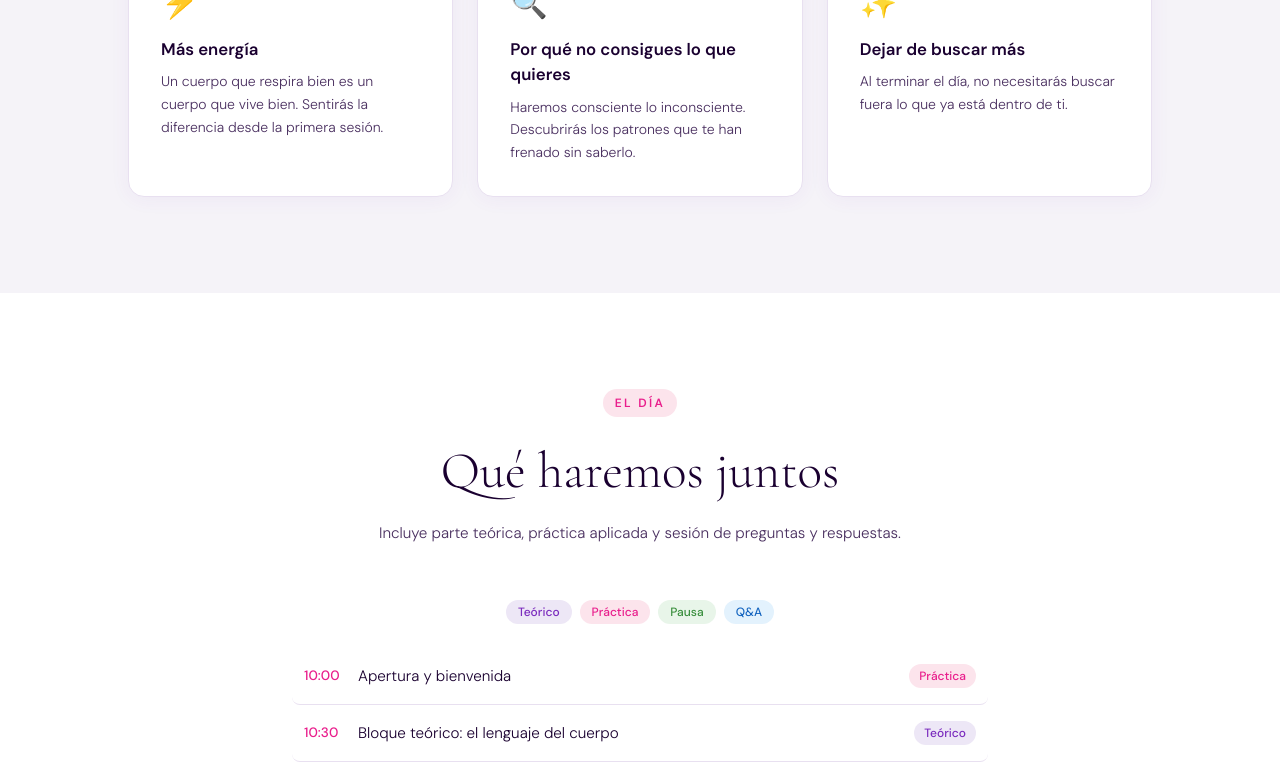
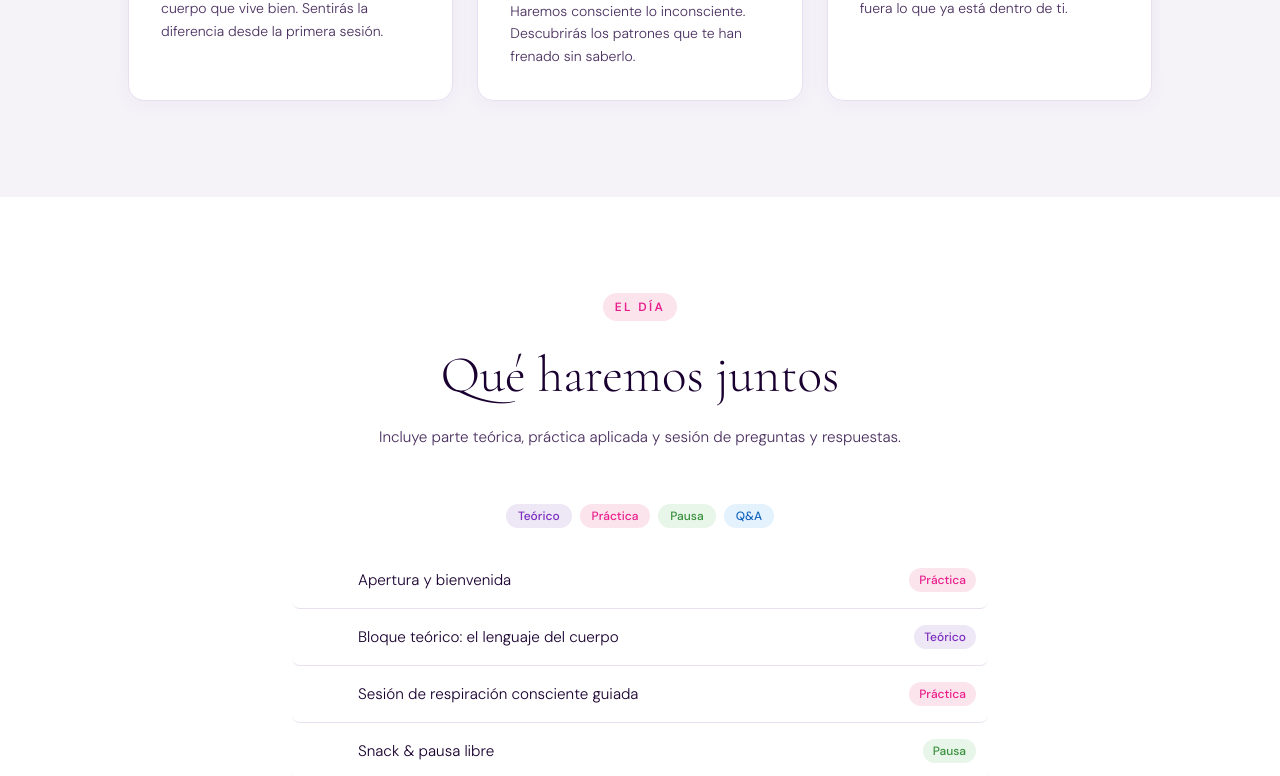
Before and after one commit to Guillermomd01/cyberespiracion, a React (Vite) app: page /jornadas in a window 1280 px wide. Shown: the part 2000-2776 px from the top of the page. Built offline with nearby package versions, Linux system fonts and the light colour scheme.

Commit message:
change day

```diff
--- a/src/pages/JornadasLanding.tsx
+++ b/src/pages/JornadasLanding.tsx
@@ -17,7 +17,7 @@ const nextDate = {
   month: "Marzo",
   year: "2026",
   weekday: "Domingo",
-  time: "10:00 – 18:00 h",
+  time: "Por confirmar",
 };
 
 // ─── Brand colors (Cyberespiración palette) ───────────────────────────────────
@@ -71,14 +71,14 @@ const benefits = [
 ];
 
 const agenda = [
-  { hora: "10:00", titulo: "Apertura y bienvenida", tipo: "practica" },
-  { hora: "10:30", titulo: "Bloque teórico: el lenguaje del cuerpo", tipo: "teoria" },
-  { hora: "12:00", titulo: "Sesión de respiración consciente guiada", tipo: "practica" },
-  { hora: "13:30", titulo: "Snack & pausa libre", tipo: "pausa" },
-  { hora: "14:15", titulo: "Integración: hacer consciente lo inconsciente", tipo: "teoria" },
-  { hora: "15:30", titulo: "Meditación y trabajo práctico en parejas", tipo: "practica" },
-  { hora: "17:00", titulo: "Preguntas y respuestas", tipo: "qa" },
-  { hora: "17:45", titulo: "Cierre y compromisos personales", tipo: "practica" },
+  { hora: "", titulo: "Apertura y bienvenida", tipo: "practica" },
+  { hora: "", titulo: "Bloque teórico: el lenguaje del cuerpo", tipo: "teoria" },
+  { hora: "", titulo: "Sesión de respiración consciente guiada", tipo: "practica" },
+  { hora: "", titulo: "Snack & pausa libre", tipo: "pausa" },
+  { hora: "", titulo: "Integración: hacer consciente lo inconsciente", tipo: "teoria" },
+  { hora: "", titulo: "Meditación y trabajo práctico en parejas", tipo: "practica" },
+  { hora: "", titulo: "Preguntas y respuestas", tipo: "qa" },
+  { hora: "", titulo: "Cierre y compromisos personales", tipo: "practica" },
 ];
 
 const faqs = [
@@ -329,7 +329,7 @@ export default function JornadasLanding() {
                 animation: "pulse 2s infinite",
               }}
             />
-            Último domingo de cada mes · Plazas limitadas
+            Plazas limitadas
           </div>
 
           <h1
--- a/src/routes/index.tsx
+++ b/src/routes/index.tsx
@@ -31,12 +31,12 @@ const AppRoutes = () => {
         <Route path="programas-respiracion-consciente/renacimiento-celular" element={<RenacimientoCelularPage />}/>
         <Route path="programas-respiracion-consciente/co-creacion" element={<CoCreacionPage />} />
         <Route path="/blog/:slug" element={<BlogPostPage />} />
-        <Route path="jornadas" element={<JornadasLanding />} />
         <Route path="aviso-legal" element={<AvisoLegal />} />
         <Route path="privacidad" element={<Privacidad />} />
         <Route path="cookies" element={<Cookies />} />
 
       </Route>
+      <Route path="jornadas" element={<JornadasLanding />} />
     </Routes>
   );
 };
```
Also changed, not shown: 1 other file (tests, documents, lock files or other folders).
